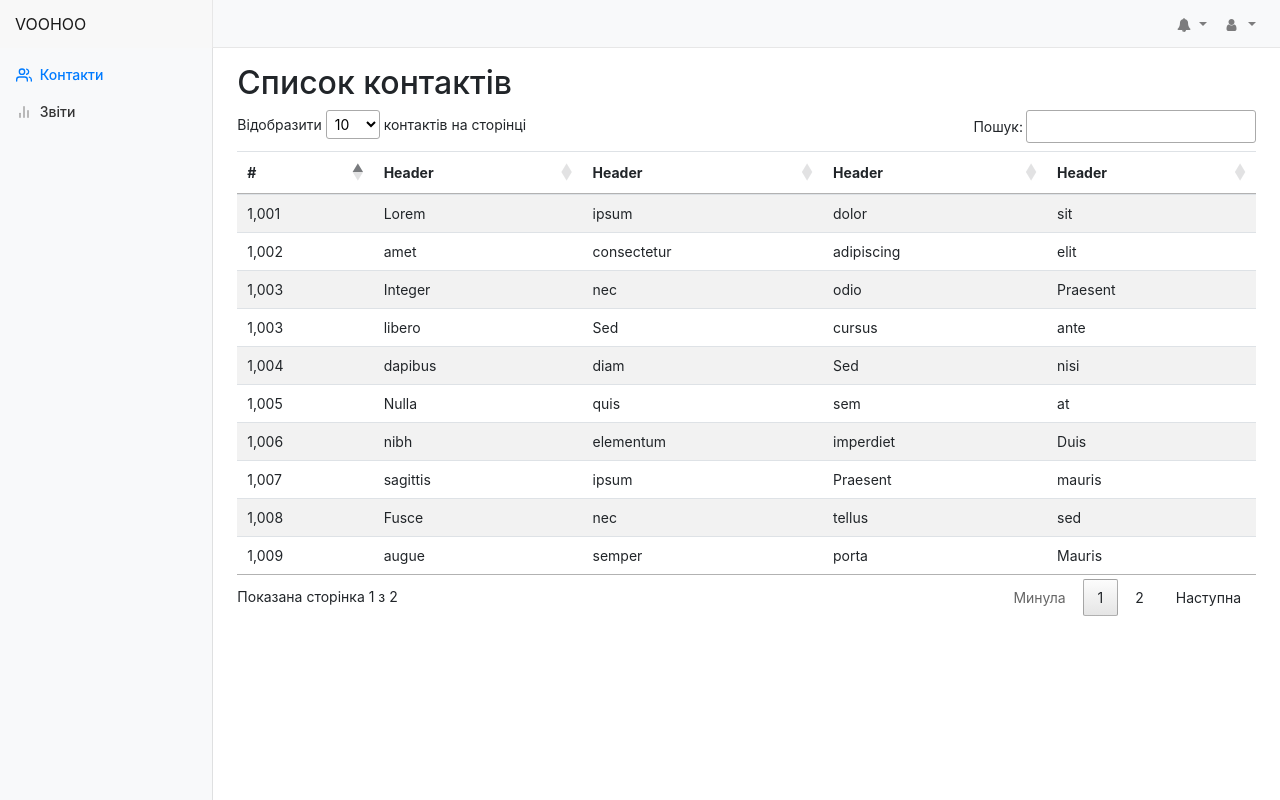
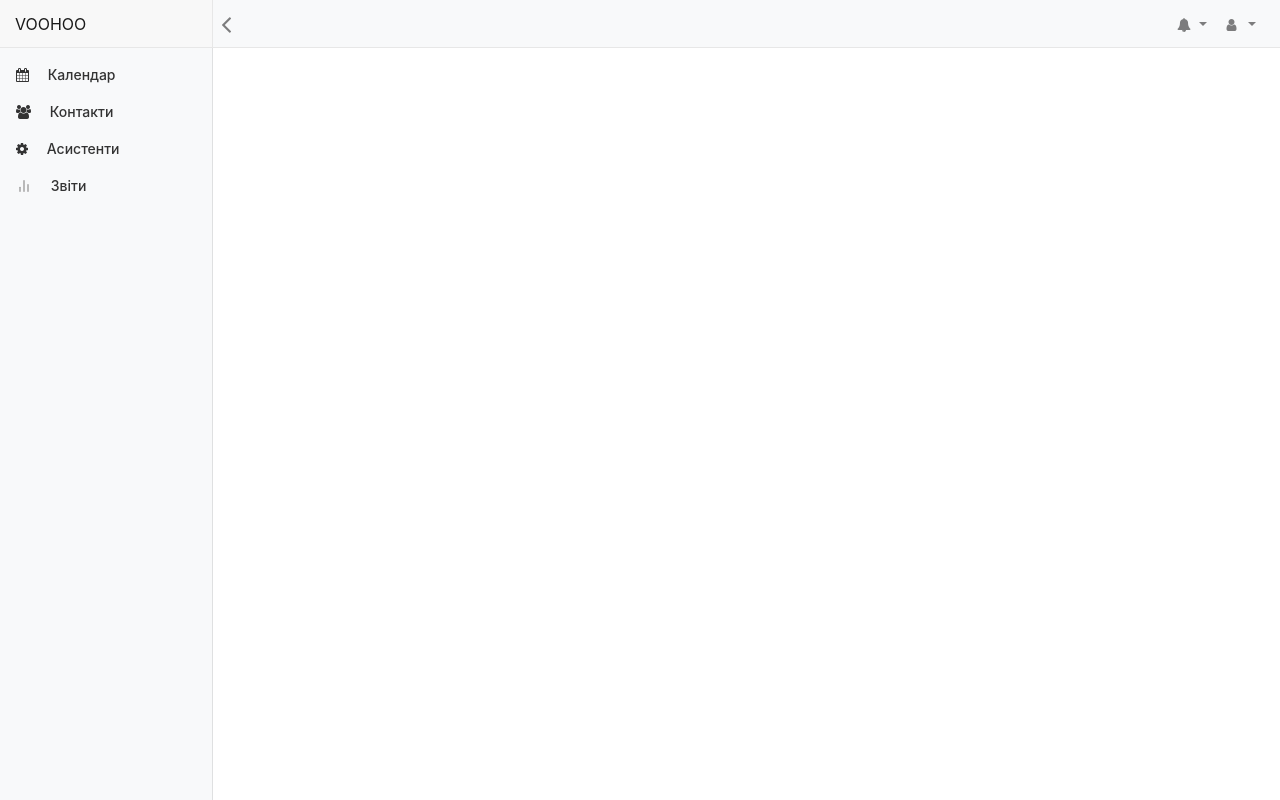
Before and after one commit to lyapkoandy13/voohoo, a Django app: template templates/o_layout.html in a window 1280 px wide. Run offline with Django 3.2, Linux system fonts and the light colour scheme; the template is opened without the code that fills it, so the values that code supplies are empty; some libraries are stand-ins or nearby versions.

Commit message:
added basic calendar, added sidebar animation

```diff
--- a/main/urls.py
+++ b/main/urls.py
@@ -4,4 +4,5 @@ from . import views
 
 urlpatterns = [
     path('', views.index),
+    path(r'calendar/', views.calendar),
 ]
--- a/main/views.py
+++ b/main/views.py
@@ -4,4 +4,7 @@ from django.shortcuts import render
 
 
 def index(request):
-   return render(request,'o_layout.html')
+   return render(request,'contacts.html')
+
+def calendar(request):
+    return  render(request, 'calendar.html')
--- a/static/dashboard.css
+++ b/static/dashboard.css
@@ -72,7 +72,7 @@ body {
    color: #777;
     background-color: #f8f8f8;
     border-color: #e7e7e7;
-    box-shadow: inset -1px 0 0 #e7e7e7;;
+    box-shadow: inset -1px -1px 0 #e7e7e7;;
 }
 
 .navbar .form-control {
@@ -83,5 +83,57 @@ body {
  * Utilities
  */
 
+.navbar .fa{
+    color: rgba(0,0,0,.5);
+}
+.navbar .fa:hover{
+    color: rgba(0,0,0,.7);
+}
+.sidebar i, .sidebar svg{
+    margin-right:15px!important;
+}
+.sidebar{
+    -webkit-transition: all .5s ease-in-out;
+    -moz-transition: all .5s ease-in-out;
+    -o-transition: all .5s ease-in-out;
+    transition: all .5s ease-in-out;
+}
+.sidebar.in{
+    transform: translateX(-15em);
+}
+/*.sidebar.in{*/
+    /*width:3.2em;*/
+/*}*/
+/*.sidebar.in span{*/
+    /*display: none;*/
+/*}*/
+
+.arrow-collapse{
+    -webkit-transition: all 1s ease-in-out;
+    -moz-transition: all 1s ease-in-out;
+    -o-transition: all 1s ease-in-out;
+    transition: all 1s ease-in-out;
+}
+
+.arrow-collapse.in{
+    -moz-transform: scale(-1, 1);
+    -webkit-transform: scale(-1, 1);
+    -o-transform: scale(-1, 1);
+    -ms-transform: scale(-1, 1);
+    transform: scale(-1, 1);
+}
+
+.sidebar{
+    /*width:12em;*/
+
+}
+
+main{
+    -webkit-transition: all .5s ease-in-out;
+    -moz-transition: all .5s ease-in-out;
+    -o-transition: all .5s ease-in-out;
+    transition: all .5s ease-in-out;
+}
+
 .border-top { border-top: 1px solid #e5e5e5; }
 .border-bottom { border-bottom: 1px solid #e5e5e5; }
--- /dev/null
+++ b/static/main.js
@@ -0,0 +1,20 @@
+$(document).ready(function () {
+
+    $(document).on('click','.arrow-collapse',function () {
+       var arrow = $(this);
+       var sidebar = $('.sidebar');
+       var main = $('main');
+        if(arrow.hasClass('in')){
+            arrow.removeClass('in');
+            sidebar.removeClass('in');
+            main.removeClass('col-md-12');
+            main.addClass('col-md-10');
+        } else{
+            arrow.addClass('in');
+            sidebar.addClass('in');
+            main.addClass('col-md-12');
+            main.removeClass('col-md-10');
+        }
+    });
+
+});
--- a/templates/o_layout.html
+++ b/templates/o_layout.html
@@ -14,13 +14,18 @@
 
     <!-- DataTable CSS -->
     <link rel="stylesheet" type="text/css" href="https://cdn.datatables.net/1.10.16/css/jquery.dataTables.css">
+
+    {% block custom_links %}
+    {% endblock %}
+
 </head>
 <body>
 
 
 <nav class="navbar sticky-top navbar-expand-lg navbar-light bg-light p-0">
-    <a class="navbar-brand col-sm-3 col-md-2 mr-0" href="#">VOOHOO</a>
-   <button class="navbar-toggler" type="button" data-toggle="collapse" data-target="#navbarSupportedContent" aria-controls="navbarSupportedContent" aria-expanded="false" aria-label="Toggle navigation">
+    <a class="navbar-brand col-md-2 mr-0" href="#">VOOHOO</a>
+   <a href="#" class="arrow-collapse ml-2"><i class="fa fa-angle-left fa-2x"></i></a>
+    <button class="navbar-toggler" type="button" data-toggle="collapse" data-target="#navbarSupportedContent" aria-controls="navbarSupportedContent" aria-expanded="false" aria-label="Toggle navigation">
     <span class="navbar-toggler-icon"></span>
   </button>
 
@@ -73,154 +78,47 @@
       <div class="row">
         <nav class="col-md-2 d-none d-md-block bg-light sidebar">
           <div class="sidebar-sticky">
-            <ul class="nav flex-column">
+            <ul class="sidebar-nav nav flex-column">
               <li class="nav-item">
-                <a class="nav-link active" href="#">
-                  <svg xmlns="http://www.w3.org/2000/svg" width="24" height="24" viewBox="0 0 24 24" fill="none" stroke="currentColor" stroke-width="2" stroke-linecap="round" stroke-linejoin="round" class="feather feather-users"><path d="M17 21v-2a4 4 0 0 0-4-4H5a4 4 0 0 0-4 4v2"></path><circle cx="9" cy="7" r="4"></circle><path d="M23 21v-2a4 4 0 0 0-3-3.87"></path><path d="M16 3.13a4 4 0 0 1 0 7.75"></path></svg>
-                  Контакти
+                <a class="nav-link" href="/calendar">
+                  <i class="fa fa-calendar"></i>
+                    <span>
+                Календар
+                    </span>
+                </a>
+              </li>
+                <li class="nav-item">
+                <a class="nav-link" href="/">
+{#                  <svg xmlns="http://www.w3.org/2000/svg" width="24" height="24" viewBox="0 0 24 24" fill="none" stroke="currentColor" stroke-width="2" stroke-linecap="round" stroke-linejoin="round" class="feather feather-users"><path d="M17 21v-2a4 4 0 0 0-4-4H5a4 4 0 0 0-4 4v2"></path><circle cx="9" cy="7" r="4"></circle><path d="M23 21v-2a4 4 0 0 0-3-3.87"></path><path d="M16 3.13a4 4 0 0 1 0 7.75"></path></svg>#}
+                  <i class="fa fa-users"></i>
+                    <span>
+                    Контакти
+                    </span>
                 </a>
               </li>
               <li class="nav-item">
+                <a class="nav-link" href="/assistants">
+                    <i class="fa fa-cog"></i>
+                    <span>
+                    Асистенти
+                    </span>
+                </a>
+              </li>
+            <li class="nav-item">
                 <a class="nav-link" href="#">
                   <svg xmlns="http://www.w3.org/2000/svg" width="24" height="24" viewBox="0 0 24 24" fill="none" stroke="currentColor" stroke-width="2" stroke-linecap="round" stroke-linejoin="round" class="feather feather-bar-chart-2"><line x1="18" y1="20" x2="18" y2="10"></line><line x1="12" y1="20" x2="12" y2="4"></line><line x1="6" y1="20" x2="6" y2="14"></line></svg>
-                  Звіти
+{#                  <i class="fa fa-chart-bar"></i>#}
+                    <span>
+                    Звіти
+                    </span>
                 </a>
               </li>
             </ul>
 
             </div>
         </nav>
-
-        <main role="main" class="col-md-9 ml-sm-auto col-lg-10 pt-3 px-4"><div class="chartjs-size-monitor" style="position: absolute; left: 0px; top: 0px; right: 0px; bottom: 0px; overflow: hidden; pointer-events: none; visibility: hidden; z-index: -1;"><div class="chartjs-size-monitor-expand" style="position:absolute;left:0;top:0;right:0;bottom:0;overflow:hidden;pointer-events:none;visibility:hidden;z-index:-1;"><div style="position:absolute;width:1000000px;height:1000000px;left:0;top:0"></div></div><div class="chartjs-size-monitor-shrink" style="position:absolute;left:0;top:0;right:0;bottom:0;overflow:hidden;pointer-events:none;visibility:hidden;z-index:-1;"><div style="position:absolute;width:200%;height:200%;left:0; top:0"></div></div></div>
-            <h2>Список контактів</h2>
-          <div class="table-responsive">
-            <table class="table table-striped table-sm some--table">
-              <thead>
-                <tr>
-                  <th>#</th>
-                  <th>Header</th>
-                  <th>Header</th>
-                  <th>Header</th>
-                  <th>Header</th>
-                </tr>
-              </thead>
-              <tbody>
-                <tr>
-                  <td>1,001</td>
-                  <td>Lorem</td>
-                  <td>ipsum</td>
-                  <td>dolor</td>
-                  <td>sit</td>
-                </tr>
-                <tr>
-                  <td>1,002</td>
-                  <td>amet</td>
-                  <td>consectetur</td>
-                  <td>adipiscing</td>
-                  <td>elit</td>
-                </tr>
-                <tr>
-                  <td>1,003</td>
-                  <td>Integer</td>
-                  <td>nec</td>
-                  <td>odio</td>
-                  <td>Praesent</td>
-                </tr>
-                <tr>
-                  <td>1,003</td>
-                  <td>libero</td>
-                  <td>Sed</td>
-                  <td>cursus</td>
-                  <td>ante</td>
-                </tr>
-                <tr>
-                  <td>1,004</td>
-                  <td>dapibus</td>
-                  <td>diam</td>
-                  <td>Sed</td>
-                  <td>nisi</td>
-                </tr>
-                <tr>
-                  <td>1,005</td>
-                  <td>Nulla</td>
-                  <td>quis</td>
-                  <td>sem</td>
-                  <td>at</td>
-                </tr>
-                <tr>
-                  <td>1,006</td>
-                  <td>nibh</td>
-                  <td>elementum</td>
-                  <td>imperdiet</td>
-                  <td>Duis</td>
-                </tr>
-                <tr>
-                  <td>1,007</td>
-                  <td>sagittis</td>
-                  <td>ipsum</td>
-                  <td>Praesent</td>
-                  <td>mauris</td>
-                </tr>
-                <tr>
-                  <td>1,008</td>
-                  <td>Fusce</td>
-                  <td>nec</td>
-                  <td>tellus</td>
-                  <td>sed</td>
-                </tr>
-                <tr>
-                  <td>1,009</td>
-                  <td>augue</td>
-                  <td>semper</td>
-                  <td>porta</td>
-                  <td>Mauris</td>
-                </tr>
-                <tr>
-                  <td>1,010</td>
-                  <td>massa</td>
-                  <td>Vestibulum</td>
-                  <td>lacinia</td>
-                  <td>arcu</td>
-                </tr>
-                <tr>
-                  <td>1,011</td>
-                  <td>eget</td>
-                  <td>nulla</td>
-                  <td>Class</td>
-                  <td>aptent</td>
-                </tr>
-                <tr>
-                  <td>1,012</td>
-                  <td>taciti</td>
-                  <td>sociosqu</td>
-                  <td>ad</td>
-                  <td>litora</td>
-                </tr>
-                <tr>
-                  <td>1,013</td>
-                  <td>torquent</td>
-                  <td>per</td>
-                  <td>conubia</td>
-                  <td>nostra</td>
-                </tr>
-                <tr>
-                  <td>1,014</td>
-                  <td>per</td>
-                  <td>inceptos</td>
-                  <td>himenaeos</td>
-                  <td>Curabitur</td>
-                </tr>
-                <tr>
-                  <td>1,015</td>
-                  <td>sodales</td>
-                  <td>ligula</td>
-                  <td>in</td>
-                  <td>libero</td>
-                </tr>
-              </tbody>
-            </table>
-          </div>
-        </main>
+        {% block main %}
+        {% endblock %}
       </div>
     </div>
 
@@ -232,6 +130,9 @@
 
     <!-- DataTables Plugin -->
     <script type="text/javascript" charset="utf8" src="https://cdn.datatables.net/1.10.16/js/jquery.dataTables.js"></script>
+
+    <!-- Custom JS -->
+    <script type="text/javascript" src="{% static 'main.js' %}"></script>
     <script>
         $(document).ready( function () {
             $('.some--table').DataTable( {
@@ -252,5 +153,9 @@
             } );
         } );
     </script>
+
+    {% block scripts %}
+    {% endblock %}
+
 </body>
 </html>
--- a/voohoo/settings.py
+++ b/voohoo/settings.py
@@ -26,7 +26,7 @@ SECRET_KEY = 'qfktf%kom+6)@@9dc#jxq*^wk5vx+)-98bdn3zbm6e&9d+r45u'
 # DEBUG = True
 DEBUG = False
 
-ALLOWED_HOSTS = []
+ALLOWED_HOSTS = ['*']
 
 
 # Application definition
```
Also changed, not shown: templates/calendar.html (added, +27 -0 lines), templates/contacts.html (added, +141 -0 lines).
